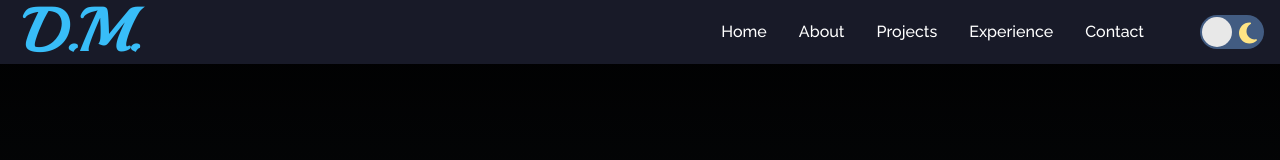
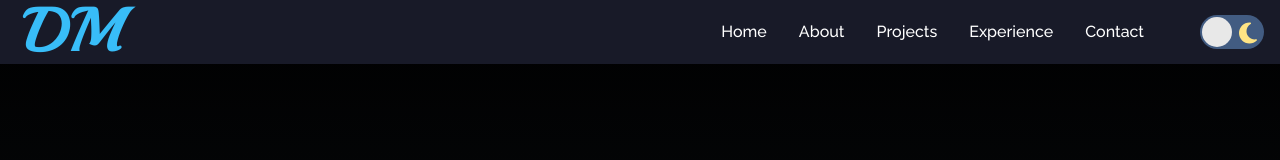
Before and after one commit to DEBASIS000123/Portfolio, a React (Vite) app: page / in a window 1280 px wide. Shown: the top 160 px of the page. Built offline with nearby package versions, Linux system fonts and the light colour scheme.

Commit message:
Modified

```diff
--- a/src/Components/NavBar/NavBar.jsx
+++ b/src/Components/NavBar/NavBar.jsx
@@ -48,7 +48,7 @@ const NavBar = () => {
     <div className="w-full h-16 px-4 bg-navbg items-center flex justify-between fixed">
       <div>
         <h1 className="text-6xl ml-2 text-sky-400 font-bold font-signature">
-          D.M.
+          DM
         </h1>
       </div>
 
```
